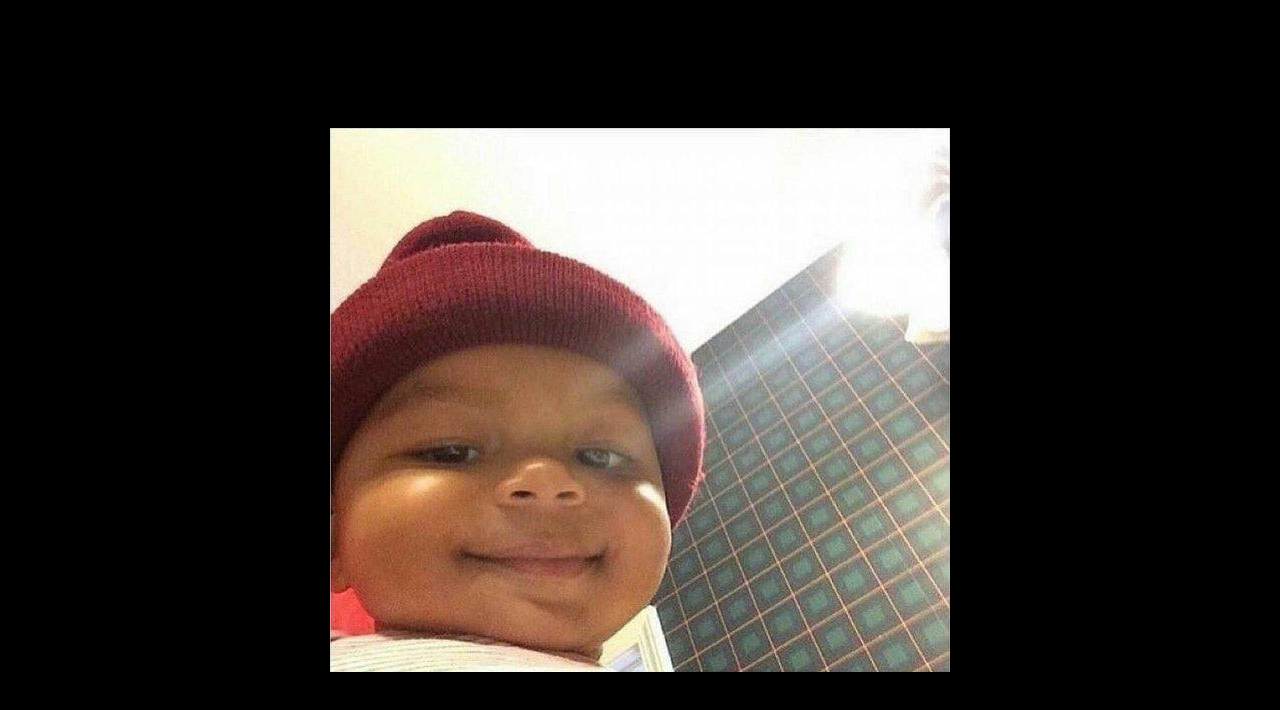
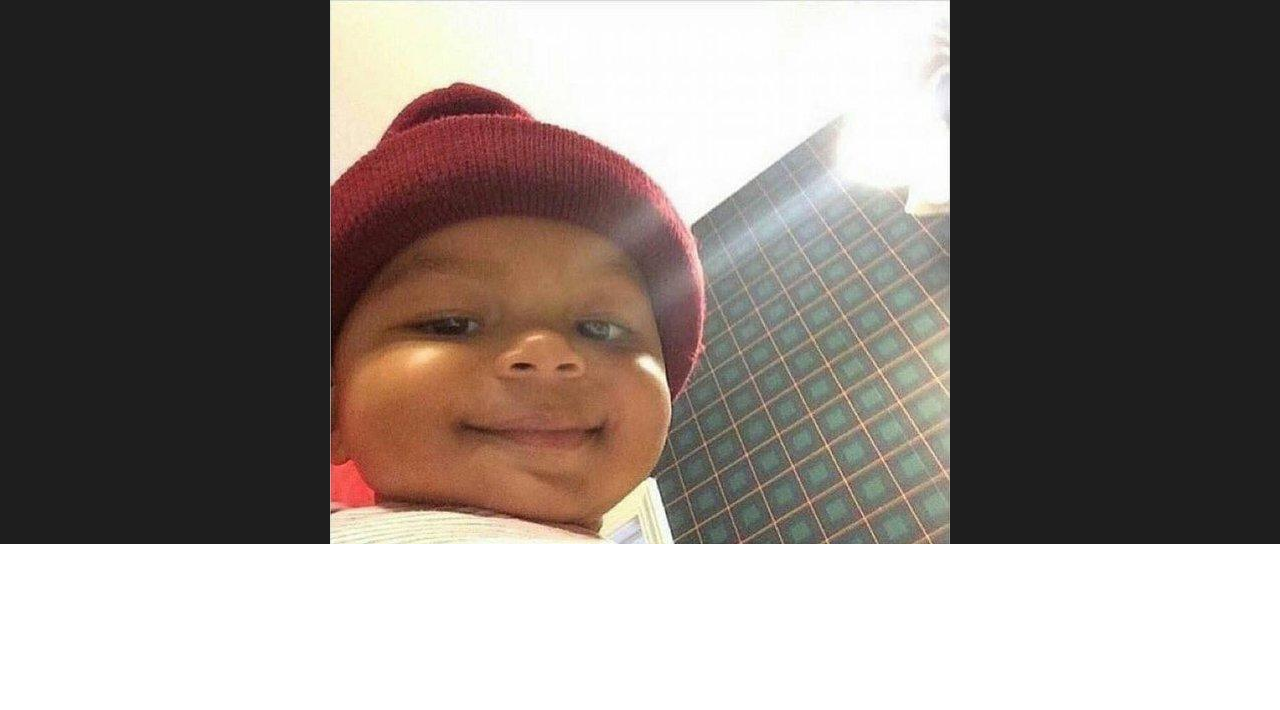
Before and after one commit to enfolt/enfolt, a React (Vite) app: page / in a window 1280 px wide. Shown: the top 710 px of the page. Built offline with nearby package versions, Linux system fonts and the light colour scheme.

Commit message:
Update App.tsx

```diff
--- a/src/App.tsx
+++ b/src/App.tsx
@@ -1,33 +1,3 @@
-import './App.css';
-import Image from './HBB.jpg';
-
-const mainStyle = {
-  display: 'flex',
-  justifyContent: 'center',
-  alignItems: 'center',  // 세로 중앙 정렬
-  height: '100vh',       // 화면 전체 높이 설정
-  background: 'rgb(0, 0, 0)',  // 전체 배경을 검은색으로 변경
-  margin: 0,
-};
-
-const imageStyle = {
-  maxWidth: '100%',     // 이미지 크기를 화면 너비에 맞추기 (오버스케일 방지)
-  height: 'auto',       // 이미지 비율을 유지하면서 크기 조정
-};
-
-function App() {
-  return (
-    <>
-      <main style={mainStyle}>
-        <img src={Image} style={imageStyle} alt="Main" />
-      </main>
-    </>
-  );
-}
-
-export default App;
-
-/*
 import './App.css';
 import Image from './HBB.jpg';
 
@@ -51,4 +21,3 @@ function App() {
 }
 
 export default App;
-*/
```
